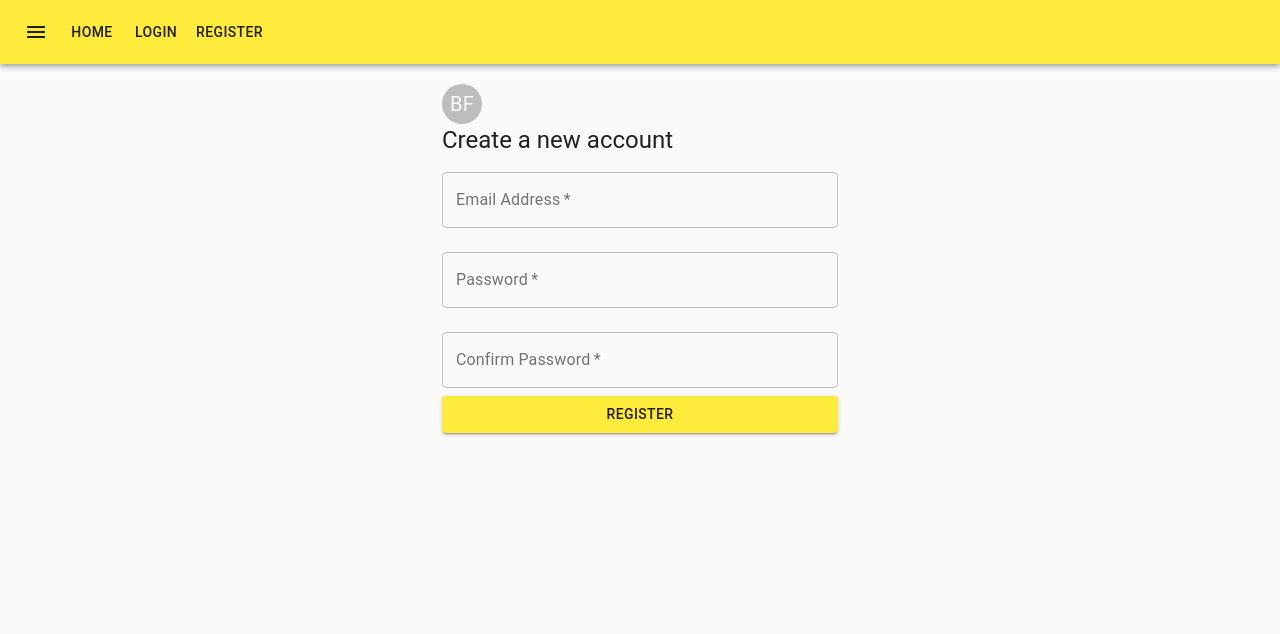
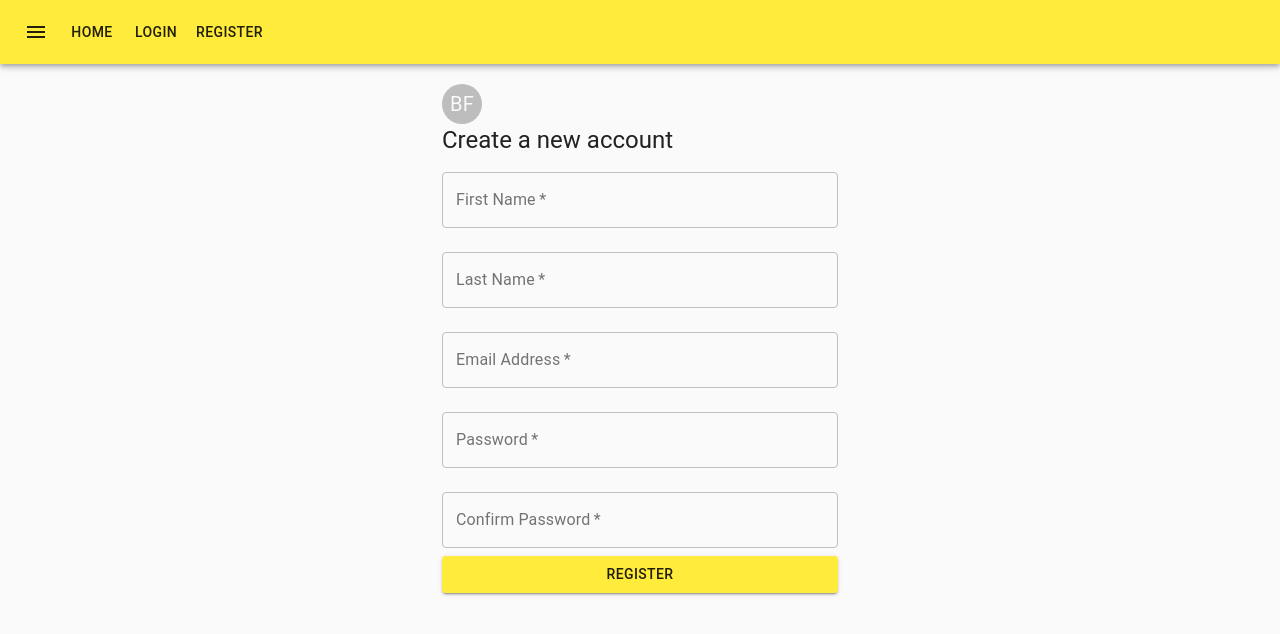
Before and after one commit to tellykei/bookface-react-website, a React (Create React App) app in the folder bookface/: page /register in a window 1280 px wide. Shown: the top 634 px of the page. Built offline with nearby package versions, Linux system fonts and the light colour scheme.

Commit message:
Register page improvements

```diff
--- a/bookface/src/components/registerpage.js
+++ b/bookface/src/components/registerpage.js
@@ -10,7 +10,18 @@ class Registerpage extends React.Component {
   constructor(props) {
     super(props);
 
+    this.checkEmail = this.checkEmail.bind(this);
     this.checkPassword = this.checkPassword.bind(this);
+  }
+  checkEmail(){
+    const email = document.getElementById("email");
+    const mailformat = /^[^\s@]+@[^\s@]+\.[^\s@]+$/;
+    if(mailformat.test(email.value)) {
+      email.setCustomValidity('');
+    }
+    else {
+      email.setCustomValidity("Invalid Email Address");
+    }
   }
   checkPassword(){
     const password = document.getElementById("password");
@@ -34,6 +45,24 @@ class Registerpage extends React.Component {
               Create a new account
             </Typography>
             <form>
+            <TextField
+                variant="outlined"
+                margin="normal"
+                required
+                fullWidth
+                id="fname"
+                label="First Name"
+                name="fname"
+              />
+                <TextField
+                variant="outlined"
+                margin="normal"
+                required
+                fullWidth
+                id="lname"
+                label="Last Name"
+                name="lname"
+              />
               <TextField
                 variant="outlined"
                 margin="normal"
@@ -42,6 +71,7 @@ class Registerpage extends React.Component {
                 id="email"
                 label="Email Address"
                 name="email"
+                onKeyUp={this.checkEmail}
               />
               <TextField
                 variant="outlined"
```
